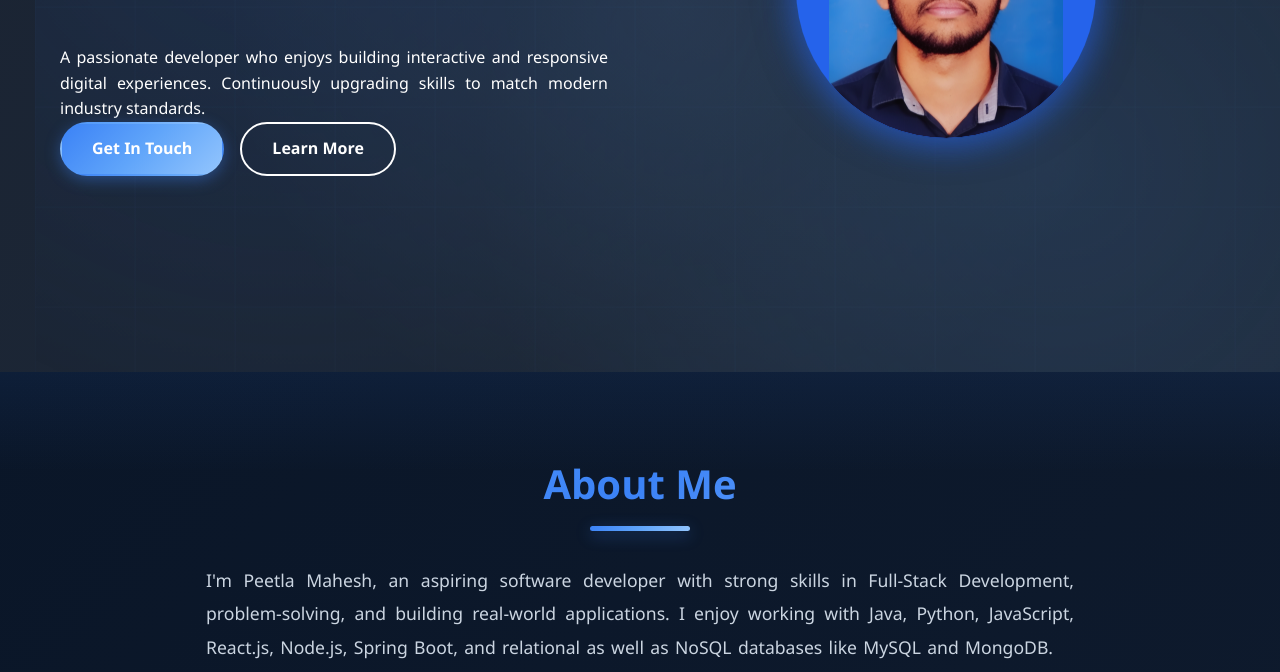
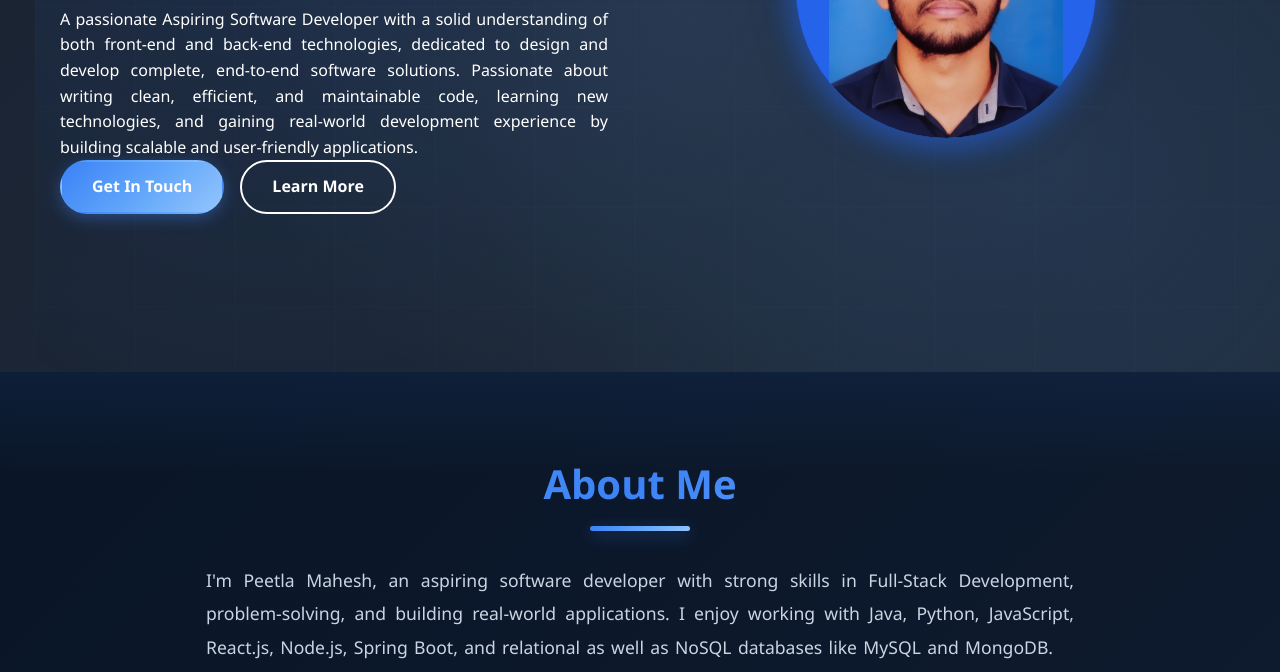
Before and after one commit to PeetlaMahesh123/myPortfolio, a plain HTML site: page index.html in a window 1280 px wide. Shown: the part 428-1100 px from the top of the page. Drawn offline with Linux system fonts and the light colour scheme.

Commit message:
Update hero description with enhanced professional summary

```diff
--- a/index.html
+++ b/index.html
@@ -47,7 +47,10 @@
                     <h1 class="hero-title">Hi, I'm <span class="highlight">Peetla Mahesh</span></h1>
                     <p class="hero-subtitle">Aspiring Software Developer</p>
                     <p class="hero-description">
-                        <p>A passionate developer who enjoys building interactive and responsive digital experiences. Continuously upgrading skills to match modern industry standards.
+                        <p>A passionate Aspiring Software Developer with a solid understanding of both front-end and back-end technologies,
+                            dedicated to design and develop complete, end-to-end software solutions. Passionate about writing clean,
+                            efficient, and maintainable code, learning new technologies, and gaining real-world development experience by
+                            building scalable and user-friendly applications.
                     </p>
                     <div class="hero-buttons">
                         <a href="#contact" class="btn btn-primary">Get In Touch</a>
--- a/styles.css
+++ b/styles.css
@@ -1225,7 +1225,6 @@ section p {
     color: var(--white);
 }
 
-
 /* Contact Section */
 .contact-content {
     display: grid;
```
Also changed, not shown: script.js (line endings or trailing spaces).
